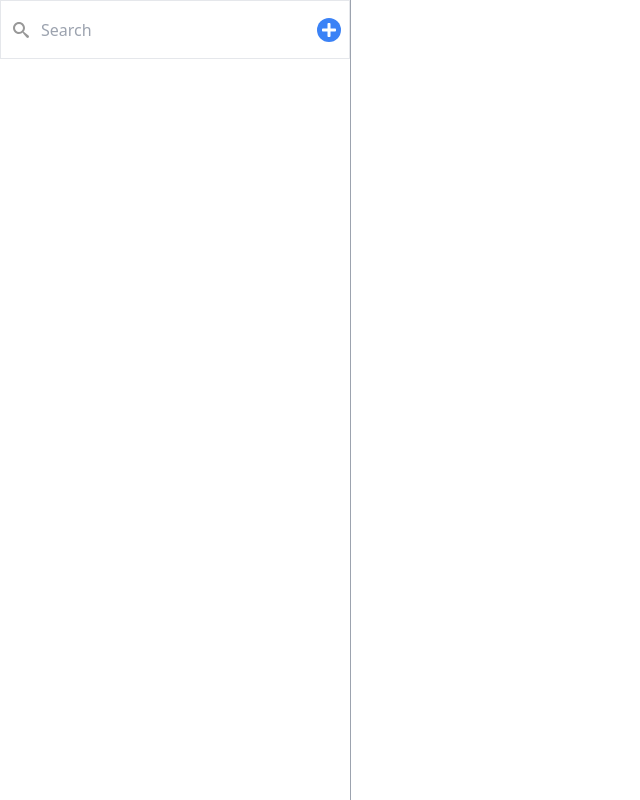
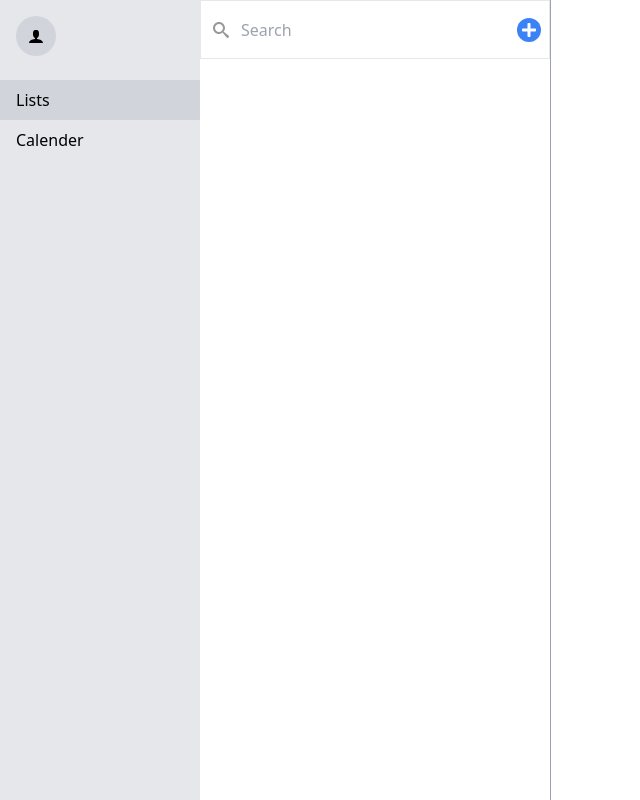
Before and after one commit to srikrishnamoorthis/hand-lists, a React (Vite) app: page / in a window 1280 px wide. Shown: the whole page, without its empty margins (0-640 px from the left). Built offline with nearby package versions, Linux system fonts and the light colour scheme.

Commit message:
Add nav bar. And refactor to organize better

```diff
--- a/package.json
+++ b/package.json
@@ -17,6 +17,7 @@
     "@types/react-dom": "18.0.10",
     "@vitejs/plugin-react": "3.1.0",
     "autoprefixer": "10.4.13",
+    "classnames": "2.3.2",
     "immer": "9.0.19",
     "lodash": "4.17.21",
     "postcss": "8.4.21",
--- a/src/App.jsx
+++ b/src/App.jsx
@@ -1,42 +1,28 @@
-import TodoListPane from './todoListPane';
-import TodoPane from './todoPane';
-import { useTodoManager } from './useTodoManager';
+import { useState } from 'react';
+import Nav from './nav';
+import ListsPage from './lists/index';
+
+
+const tabs = [
+    { key: 'LIST', value: 'Lists' },
+    { key: 'CALENDER', value: 'Calender' }
+];
 
 function App() {
-	const {
-		state,
-		addList,
-		addTodo,
-		editTodo,
-		editListName,
-		onSelectListItem,
-		deleteTodo,
-        deleteList
-	} = useTodoManager();
+    const [activeTab, setActivetab] = useState(tabs[0].key);
+    const isListTabActive = activeTab === 'LIST';
+    // const isCalenderTabActive = activeTab === 'CALENDER';
 
-	const selectedList = state.lists && state.lists.find(list => list.id === state.selectedListId);
-
-	return (
-		<div className='h-full flex'>
-			{/* <div className='bg-gray-200'>Item 1</div> */}
-			<TodoListPane
-				lists={state.lists}
-				addList={addList}
-				onChangeListName={editListName}
-				onSelectListItem={onSelectListItem}
-			/>
-            <div className='border-l border-solid border-gray-400 w-full'>
-                <TodoPane
-                    list={selectedList}
-                    onChangeListName={editListName}
-                    deleteList={deleteList}
-                    addTodo={addTodo}
-                    editTodo={editTodo}
-                    deleteTodo={deleteTodo}
-                />
-            </div>
-		</div>
-	);
+    return (
+        <div className='h-full flex'>
+            <Nav
+                activeTab={activeTab}
+                updateTab={setActivetab}
+                tabs={tabs}
+            />
+            {isListTabActive && <ListsPage />}
+        </div>
+    );
 }
 
 export default App;
--- /dev/null
+++ b/src/lists/index.jsx
@@ -0,0 +1,40 @@
+import ListsPane from './listsPane';
+import List from './list';
+import { useListManager } from './useListManager';
+
+export default function ListsPage() {
+    const {
+		state,
+		addList,
+		addTodo,
+		editTodo,
+		editListName,
+		onSelectListItem,
+		deleteTodo,
+        deleteList
+	} = useListManager();
+
+	const selectedList = state.lists && state.lists.find(list => list.id === state.selectedListId);
+
+    return (
+        <>
+            <ListsPane
+                lists={state.lists}
+                addList={addList}
+                onChangeListName={editListName}
+                onSelectListItem={onSelectListItem}
+            />
+            <div className='border-l border-solid border-gray-400 w-full'>
+                <List
+                    list={selectedList}
+                    onChangeListName={editListName}
+                    deleteList={deleteList}
+                    addTodo={addTodo}
+                    editTodo={editTodo}
+                    deleteTodo={deleteTodo}
+                />
+            </div>
+        </>
+
+    )
+}
--- a/src/todoPane.jsx
+++ b/src/lists/list.jsx
@@ -2,10 +2,9 @@ import _ from 'lodash';
 import { useState } from 'react';
 import { GoKebabHorizontal } from 'react-icons/go';
 import { FaPlus, FaTrashAlt } from 'react-icons/fa';
+import ListItem from './listItem';
 
-import TodoItem from './todoItem';
-
-export default function TodoPane({
+export default function List({
     list,
     addTodo,
     editTodo,
@@ -43,7 +42,7 @@ export default function TodoPane({
 
     const todosMarkup = <ul>
         {sortedTodos.map(todo =>
-            <TodoItem
+            <ListItem
                 key={todo.id}
                 todo={todo}
                 onEdit={onEditTodo}
--- a/src/todoItem.jsx
+++ b/src/lists/listItem.jsx
@@ -1,7 +1,7 @@
 import { useState } from 'react';
 import { FaTrashAlt } from 'react-icons/fa';
 
-export default function TodoItem({
+export default function ListItem({
 	todo = {},
 	onEdit,
 	onDelete
--- a/src/todoList.jsx
+++ b/src/lists/lists.jsx
@@ -1,7 +1,7 @@
 import React from 'react';
 import { FaListUl } from 'react-icons/fa';
 
-export default function ToDoList({
+export default function Lists({
 	lists = [],
 	onChangeListName,
 	onSelectListItem
--- a/src/todoListPane.jsx
+++ b/src/lists/listsPane.jsx
@@ -1,9 +1,9 @@
 import { useState } from 'react';
 import { ImSearch } from 'react-icons/im';
 import { FaPlus } from 'react-icons/fa';
-import ToDoList from './todoList';
+import Lists from './lists';
 
-export default function TodoListPane({
+export default function ListsPane({
 	lists,
 	addList,
 	onChangeListName,
@@ -31,7 +31,7 @@ export default function TodoListPane({
 					<FaPlus />
 				</button>
 			</div>
-			<ToDoList
+			<Lists
 				lists={filteredList}
 				onChangeListName={onChangeListName}
 				onSelectListItem={onSelectListItem}
--- a/src/todosReducer.js
+++ b/src/lists/reducer.js
@@ -1,10 +1,10 @@
 import { produce } from 'immer';
-import flowers from '../assets/flowers.jpg';
-import lake from '../assets/lake.jpg';
-import nature from '../assets/nature.jpg';
-import nature2 from '../assets/nature-2.jpg';
-import sand from '../assets/sand.jpg';
-import sunset from '../assets/sunset.jpg';
+import flowers from '../../assets/flowers.jpg';
+import lake from '../../assets/lake.jpg';
+import nature from '../../assets/nature.jpg';
+import nature2 from '../../assets/nature-2.jpg';
+import sand from '../../assets/sand.jpg';
+import sunset from '../../assets/sunset.jpg';
 
 const images = [ flowers, nature, nature2, sand, sunset, lake];
 
@@ -25,7 +25,7 @@ const types = {
 	DELETE_TODO: 'DELETE_TODO',
 };
 
-const todosReducer = produce((draft, action) => {
+const reducer = produce((draft, action) => {
 	switch (action.type) {
 		case types.ADD_LIST: {
 			draft.lists.push(getNewListItem(draft.lists));
@@ -83,7 +83,7 @@ const todosReducer = produce((draft, action) => {
 	}
 });
 
-export { types, todosReducer, initializeState };
+export { types, reducer, initializeState };
 
 // Private util functions
 
--- a/src/useTodoManager.js
+++ b/src/lists/useListManager.js
@@ -1,8 +1,8 @@
 import { useReducer } from 'react';
-import { types, todosReducer, initializeState } from './todosReducer';
+import { types, reducer, initializeState } from './reducer';
 
-export function useTodoManager() {
-	const [state, dispatch] = useReducer(todosReducer, {}, initializeState);
+export function useListManager() {
+	const [state, dispatch] = useReducer(reducer, {}, initializeState);
 
 	const addList = () => {
 		dispatch({ type: types.ADD_LIST });
--- /dev/null
+++ b/src/nav.jsx
@@ -0,0 +1,32 @@
+import { ImUser } from 'react-icons/im';
+import classnames from 'classnames';
+
+function Nav({
+    tabs = [],
+    activeTab,
+    updateTab
+}) {
+
+    return (
+        <div className='basis-[200px] flex flex-shrink-0 bg-gray-200'>
+            <div className='flex flex-col w-full'>
+                <div className='m-4 bg-gray-300 w-10 h-10 rounded-full flex'>
+                    <ImUser className='m-auto' />
+                </div>
+                <ul className='mt-2 flex flex-col'>
+                  {tabs.map(tab => (
+                    <li
+                        key={tab.key}
+                        className={classnames('px-4 py-2 cursor-pointer hover:bg-gray-300', { 'bg-gray-300': activeTab === tab.key})}
+                        onClick={() => updateTab(tab.key)}>
+                        {tab.value}
+                    </li>
+                  ))}
+                </ul>
+            </div>
+            <></>
+        </div>
+    )
+}
+
+export default Nav;
```
Also changed, not shown: 1 other file (tests, documents, lock files or other folders).
